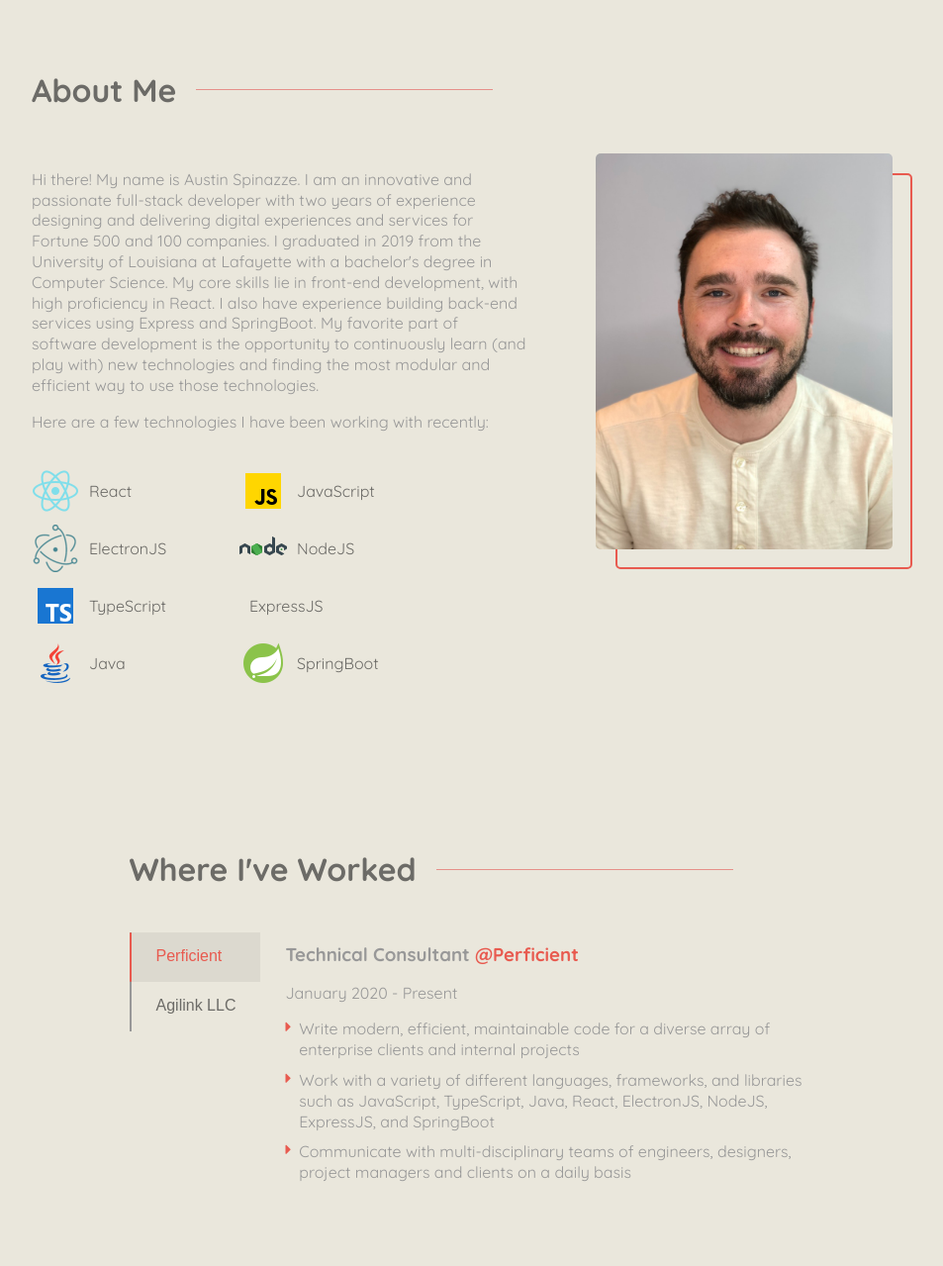
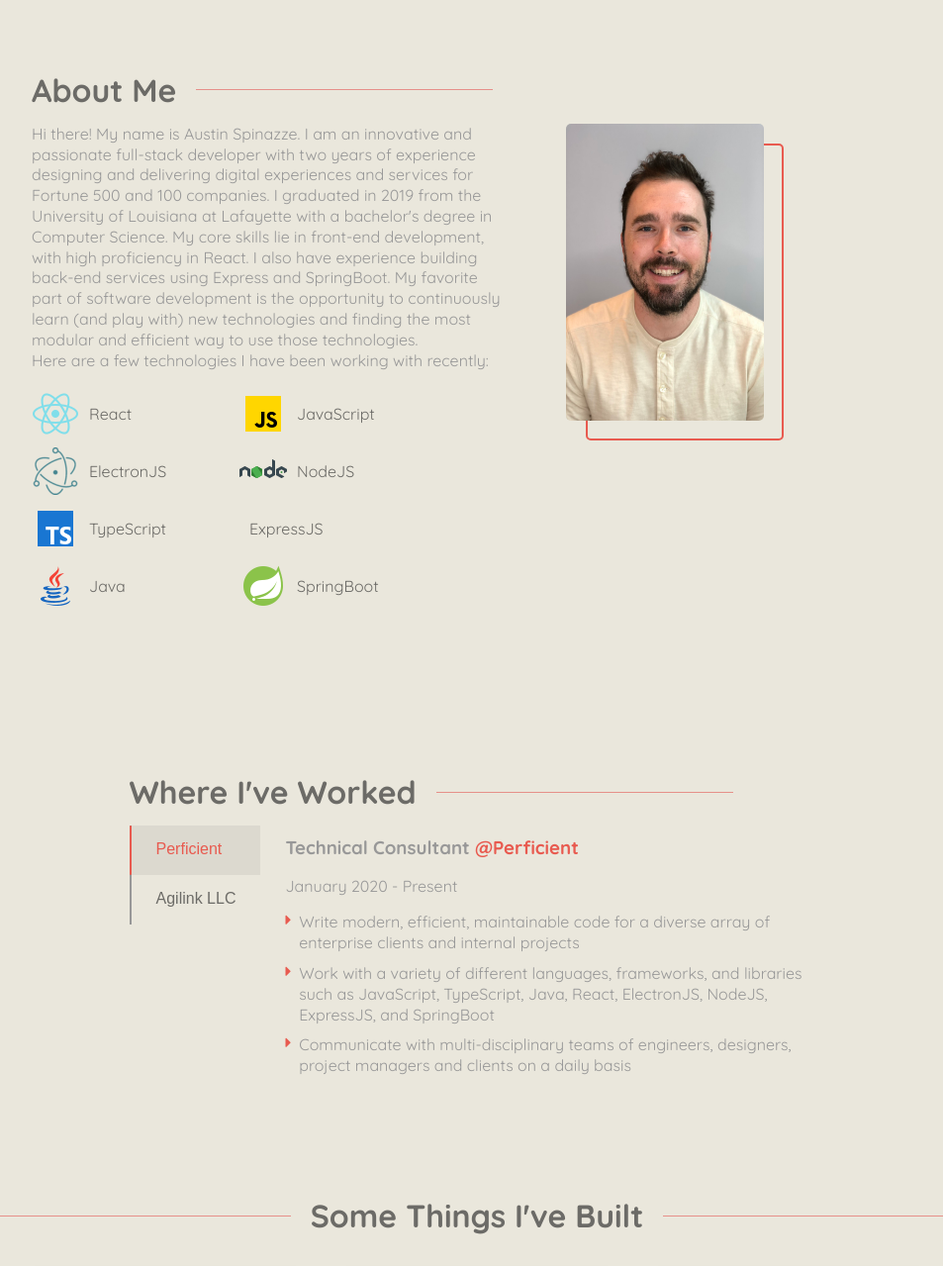
Before and after one commit to AustinSpinazze/ReactPersonalPortfolio, a React app: page / in a window 1280 px wide. Shown: the part 960-2239 px from the top of the page at 99% size, without its empty margins (158-1111 px from the left). Built offline with nearby package versions, Linux system fonts and the light colour scheme.

Commit message:
- Added animation to experience section - Changed Styling on landing page - Made some mobile styling changes

```diff
--- a/src/app/AboutMe/aboutMe.css
+++ b/src/app/AboutMe/aboutMe.css
@@ -8,7 +8,7 @@
   -webkit-box-align: center;
   align-items: center;
   position: relative;
-  margin: 10px 0px 40px;
+  margin: 10px 0px 10px;
   width: 100%;
   font-size: clamp(26px, 5vw, 32px);
   white-space: nowrap;
@@ -26,10 +26,9 @@
 
 .about-image-wrapper {
   position: relative;
-  max-width: 300px;
-  max-height: 400px;
+  max-width: 200px;
+  max-height: 300px;
   width: 100%;
-  margin: 0 auto;
   display: flex;
   justify-content: center;
   border-radius: 5px;
@@ -37,8 +36,8 @@
 
 .about-image {
   width: 100%;
-  max-width: 300px;
-  max-height: 400px;
+  max-width: 200px;
+  max-height: 300px;
   height: auto;
   border-radius: 5px;
   z-index: 1;
@@ -83,6 +82,11 @@
   display: flex;
   justify-content: center;
   flex-direction: column;
+  padding-right: 15px;
+}
+
+.about-text p {
+  margin: 0;
 }
 
 .skills-list {
@@ -159,6 +163,20 @@
   animation-name: fade-up;
 }
 
+@media screen and (max-width: 600px) {
+  .inner {
+    display: block;
+  }
+
+  .skills-list {
+    margin: 0 0 50px;
+  }
+
+  .about-image-wrapper {
+    margin: 0 auto;
+  }
+}
+
 @media screen and (max-width: 480px) {
   .inner {
     display: block;
--- a/src/app/Experience/experience.css
+++ b/src/app/Experience/experience.css
@@ -1,6 +1,3 @@
-.experience {
-}
-
 .experience h2 {
   color: #6c6b67;
   line-height: 1.5;
@@ -11,7 +8,7 @@
   -webkit-box-align: center;
   align-items: center;
   position: relative;
-  margin: 10px 0px 40px;
+  margin: 10px 0px 10px;
   width: 100%;
   font-size: clamp(26px, 5vw, 32px);
   white-space: nowrap;
@@ -68,11 +65,13 @@
 @media screen and (max-width: 768px) {
   .experience {
     max-width: 500px;
+    padding: 0 25px;
   }
 }
 
 @media screen and (max-width: 550px) {
   .experience {
+    padding: 0 25px;
     max-width: 500px;
   }
 }
--- a/src/app/LandingPage/LandingPage.js
+++ b/src/app/LandingPage/LandingPage.js
@@ -18,7 +18,7 @@ const LandingPage = () => {
       <div id="experience" className="section">
         <Experience />
       </div>
-      <div id="projects">
+      <div id="projects" className="section">
         <Projects />
       </div>
       <div className="section">Get in Touch</div>
--- a/src/app/LandingPage/landingPage.css
+++ b/src/app/LandingPage/landingPage.css
@@ -3,10 +3,9 @@
 }
 
 #projects {
-    display: flex;
-    justify-content: center;
     width: 100%;
     padding: 50px 0px;
+    max-width: 1600px;
 }
 
 #about {
--- a/src/app/Projects/Projects.js
+++ b/src/app/Projects/Projects.js
@@ -6,11 +6,14 @@ import "./projects.css";
 
 const Projects = () => {
   return (
+    <div className="projects">
+      <h2 className="projects-heading">Some Things I've Built</h2>
       <div className="grid">
         {PROJECTS.map((project, i) => {
           return <Card cardType={"flip"} cardDetails={project} key={i} />;
         })}
       </div>
+      </div>
   );
 };
 
--- a/src/app/Projects/projects.css
+++ b/src/app/Projects/projects.css
@@ -8,3 +8,40 @@
   justify-content: center;
   width: 100%;
 }
+
+.projects h2 {
+  color: #6c6b67;
+  line-height: 1.5;
+}
+
+.projects-heading {
+  display: flex;
+  -webkit-box-align: center;
+  align-items: center;
+  position: relative;
+  margin: 0 0px 30px;
+  width: 100%;
+  font-size: clamp(26px, 5vw, 32px);
+  white-space: nowrap;
+  justify-content: center;
+}
+
+.projects-heading::before {
+  content: "";
+  display: block;
+  position: relative;
+  height: 1px;
+  background-color: #e6908a;
+  width: 300px;
+  margin-right: 20px;
+}
+
+.projects-heading::after {
+  content: "";
+  display: block;
+  position: relative;
+  height: 1px;
+  background-color: #e6908a;
+  width: 300px;
+  margin-left: 20px;
+}
--- a/src/app/common/VerticalTabMenu/VerticalTabMenu.js
+++ b/src/app/common/VerticalTabMenu/VerticalTabMenu.js
@@ -8,7 +8,7 @@ const VerticalTabMenu = ({ currentTab, tabChangeHandler, screenWidth, availableS
     console.log(screenWidth)
   return (
     <div className="tab-menu">
-      <div className="tab-list">
+      <div className="tab-list animate fade-up">
         {EXPERIENCE_TABS.map((tabData, i) => {
           return (
             <Button
@@ -29,7 +29,7 @@ const VerticalTabMenu = ({ currentTab, tabChangeHandler, screenWidth, availableS
           style={screenWidth < 600 || availableScreenWidth < 600 ? {transform: `translateX(calc(${currentTab} * 120px))`} : {transform: `translateY(calc(${currentTab} * 50px` }}
         ></div>
       </div>
-      <div className="tab-panel">
+      <div className="tab-panel animate fade-up">
         <h3>
           <span>{EXPERIENCE_TABS[currentTab].title}</span>
           <span className="company">
--- a/src/app/common/VerticalTabMenu/verticalTabMenu.css
+++ b/src/app/common/VerticalTabMenu/verticalTabMenu.css
@@ -65,6 +65,44 @@
   list-style: none;
 }
 
+.animate {
+  -webkit-animation-duration: 1s;
+  animation-duration: 1s;
+  animation-fill-mode: both;
+  -webkit-animation-fill-mode: both;
+}
+
+@-webkit-keyframes fade-up {
+  from {
+    opacity: 0;
+    -webkit-transform: translate3d(0, 100%, 0);
+    transform: translate3d(0, 100%, 0);
+  }
+  to {
+    opacity: 1;
+    -webkit-transform: none;
+    transform: none;
+  }
+}
+
+@keyframes fade-up {
+  from {
+    opacity: 0;
+    -webkit-transform: translate3d(0, 100%, 0);
+    transform: translate3d(0, 100%, 0);
+  }
+  to {
+    opacity: 1;
+    -webkit-transform: none;
+    transform: none;
+  }
+}
+
+.fade-up {
+  -webkit-animation-name: fade-up;
+  animation-name: fade-up;
+}
+
 @media screen and (max-width: 600px) {
     .tab-menu {
         display: block;
```
